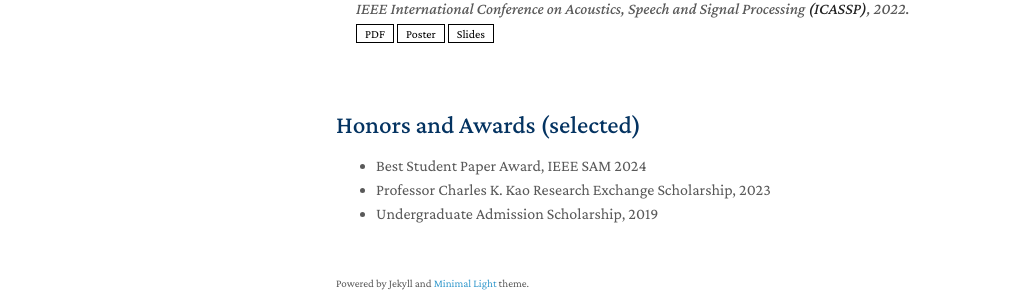
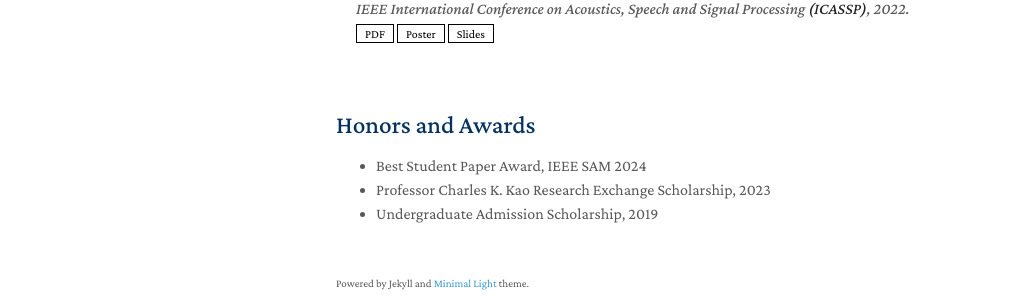
Before and after one commit to hsnguyen24/hsnguyen24.github.io, a Jekyll site: the page built from index.md, in a window 1280 px wide and 1058 px high. Shown: the part 694-999 px from the top of the window, without its empty margins (134-1149 px from the left). Built offline with Jekyll 4.4.1, drawn with Linux system fonts in a browser that asks for light colours; nearby versions of some CDN libraries; a style sheet for code colours, icons or effects is not loaded; our own code applies the rules of GitHub Pages for plain Markdown files.

Commit message:
Update index.md

```diff
--- a/index.md
+++ b/index.md
@@ -15,7 +15,7 @@ I'm an incoming M.S. student at Oregon State University, advised by [Prof. Xiao
 
 {% include_relative _includes/publications.md %}
 
-## Honors and Awards (selected)
+## Honors and Awards
 
 - Best Student Paper Award, IEEE SAM 2024
 - Professor Charles K. Kao Research Exchange Scholarship, 2023
```
